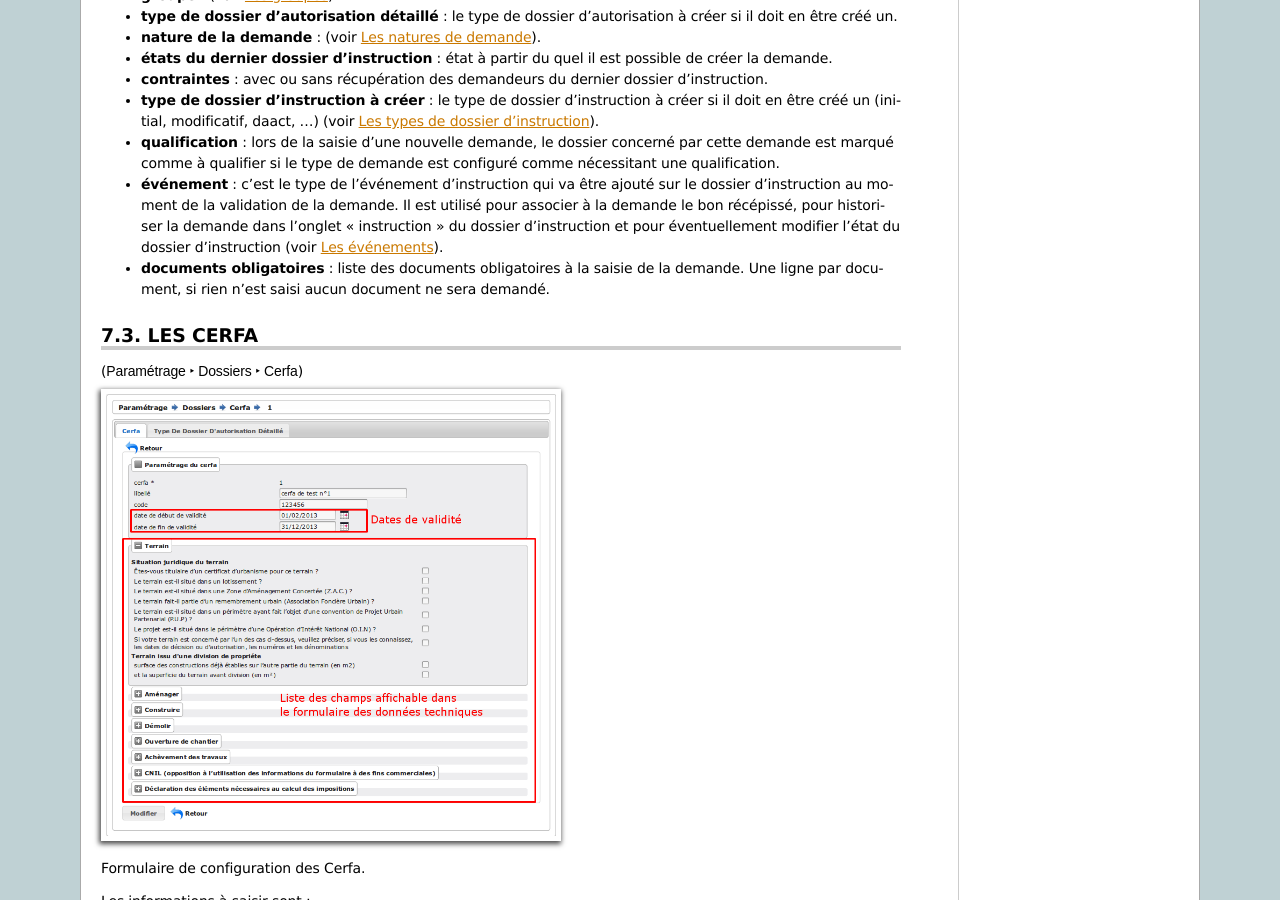
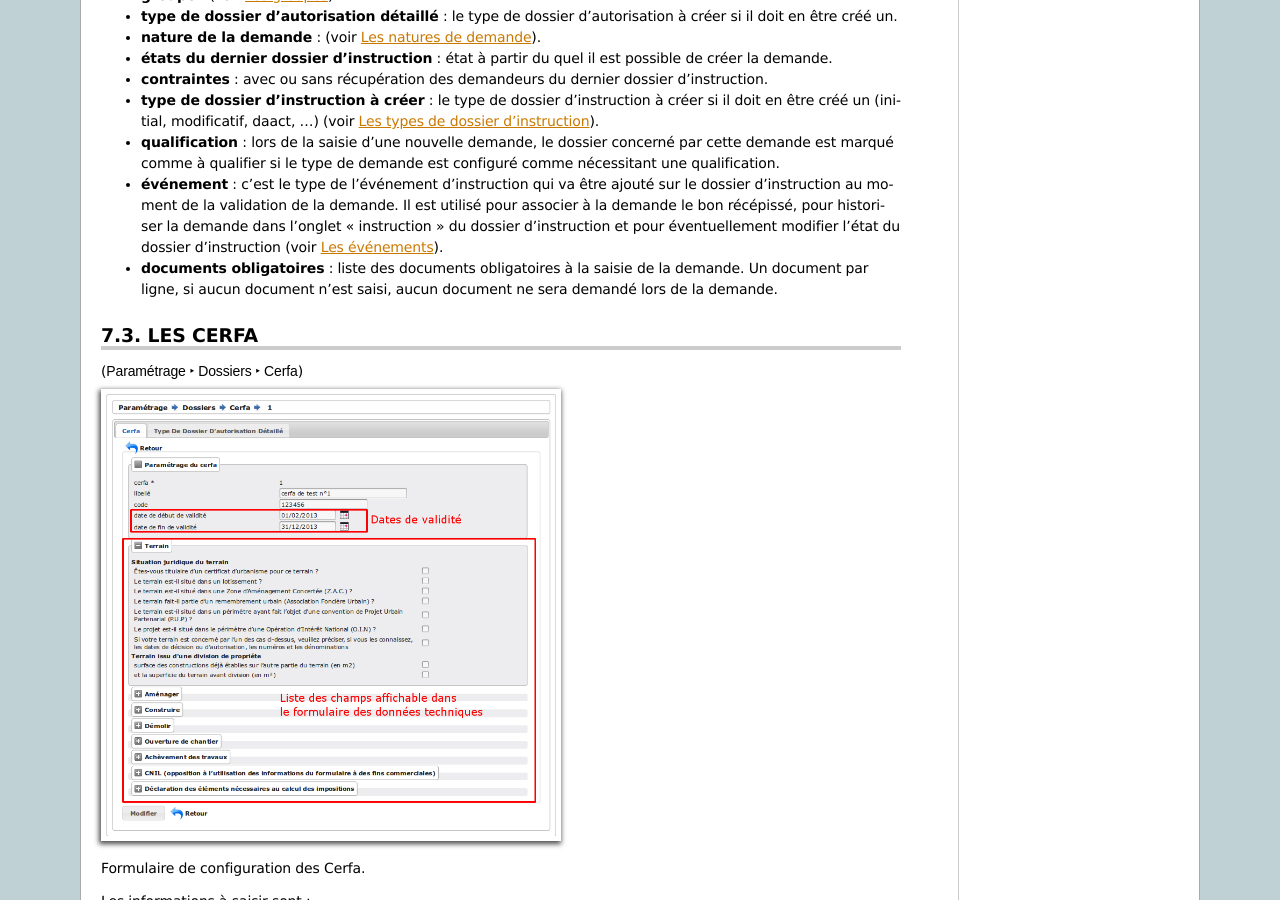
Before and after one commit to mpavaux/openads-documentation, a Sphinx documentation site: the page built from source/manuel_utilisateur/parametrage_dossier.rst, in a window 1280 px wide and 900 px high, scrolled down 3395 px. Built offline with Sphinx 7.4.7, drawn with Linux system fonts in a browser that asks for light colours.

Commit message:
Update parametrage_dossier.rst

```diff
--- a/source/manuel_utilisateur/parametrage_dossier.rst
+++ b/source/manuel_utilisateur/parametrage_dossier.rst
@@ -262,7 +262,8 @@
   éventuellement modifier l'état du dossier d'instruction (voir
   :ref:`parametrage_dossiers_evenement`).
 * **documents obligatoires** : liste des documents obligatoires à la saisie de la demande.
-  Une ligne par document, si rien n'est saisi aucun document ne sera demandé.
+  Un document par ligne, si aucun document n'est saisi, aucun document ne sera demandé
+  lors de la demande.
 
 .. _parametrage_dossiers_cerfa:
 
```
